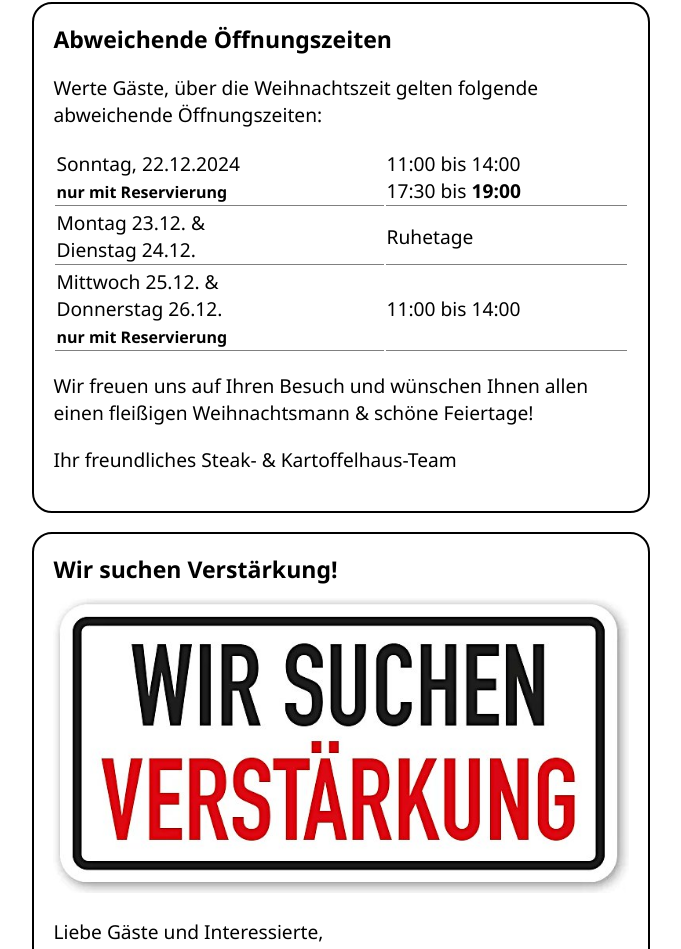
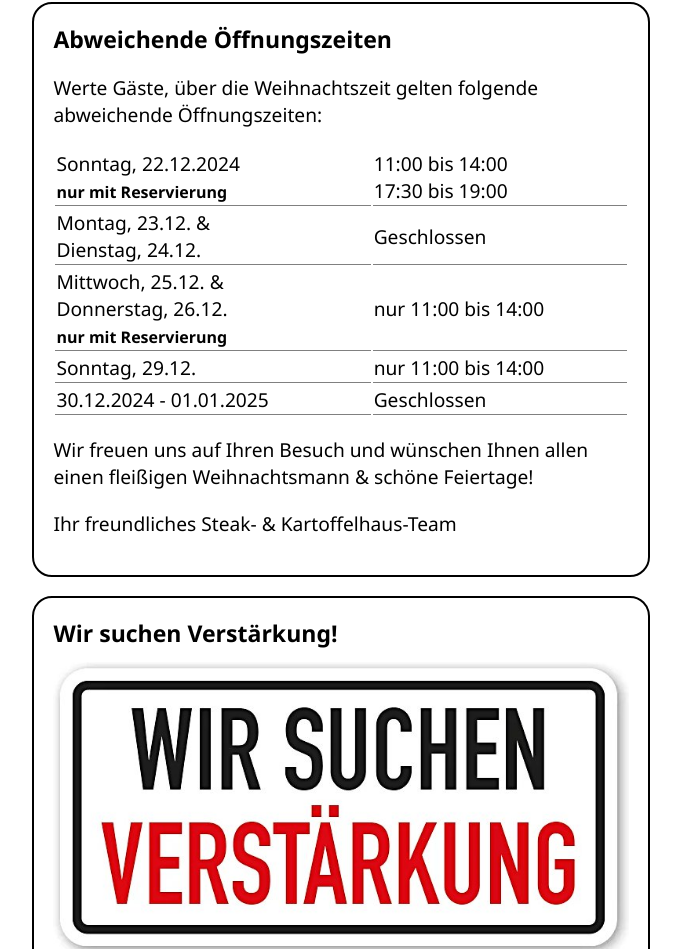
Before and after one commit to SlendGamer/steakhaus-infopage, a plain HTML site: page index.html in a window 1280 px wide. Shown: the part 915-1864 px from the top of the page, without its empty margins (299-980 px from the left). Drawn offline with Linux system fonts and the light colour scheme.

Commit message:
update info

```diff
--- a/index.html
+++ b/index.html
@@ -57,23 +57,37 @@
 				<p>Werte Gäste, über die Weihnachtszeit gelten folgende abweichende Öffnungszeiten: </p>
 				<table class="opening-times">
 				<tr>
-					<td>Sonntag, 22.12.2024
-						<br><small><b>nur mit Reservierung</b></small>
+					<td>Sonntag, 22.12.2024 <br>
+						<small><b>nur mit Reservierung</b></small>
 					</td>
-					<td>11:00 bis 14:00<br>17:30 bis <b>19:00</b></tr>
-				<tr>
-					<td>Montag 23.12. & <br>Dienstag 24.12.</td>
-					<td>Ruhetage</td>
+					<td>11:00 bis 14:00<br>
+						17:30 bis 19:00
+					</td>
 				</tr>
 				<tr>
-					<td>Mittwoch 25.12. & <br>Donnerstag 26.12.
-						<br><small><b>nur mit Reservierung</b></small>
+					<td>Montag, 23.12. &<br>
+						Dienstag, 24.12.
 					</td>
-					<td>11:00 bis 14:00</td>
+					<td>Geschlossen</td>
+				</tr>
+				<tr>
+					<td>Mittwoch, 25.12. &<br>
+						Donnerstag, 26.12.<br>
+						<small><b>nur mit Reservierung</b></small>
+					</td>
+					<td>nur 11:00 bis 14:00</td>
+				</tr>
+				<tr>
+					<td>Sonntag, 29.12.</td>
+					<td>nur 11:00 bis 14:00</td>
+				</tr>
+				<tr>
+					<td>30.12.2024 - 01.01.2025</td>
+					<td>Geschlossen</td>
 				</tr>
 				</table>
-				<p> Wir freuen uns auf Ihren Besuch und wünschen Ihnen allen einen fleißigen Weihnachtsmann & schöne Feiertage! </p>
-				<p> Ihr freundliches Steak- & Kartoffelhaus-Team </p>
+				<p>Wir freuen uns auf Ihren Besuch und wünschen Ihnen allen einen fleißigen Weihnachtsmann & schöne Feiertage! </p>
+				<p>Ihr freundliches Steak- & Kartoffelhaus-Team </p>
 			</article>
 
 			<article data-expiry-date="never">
```
